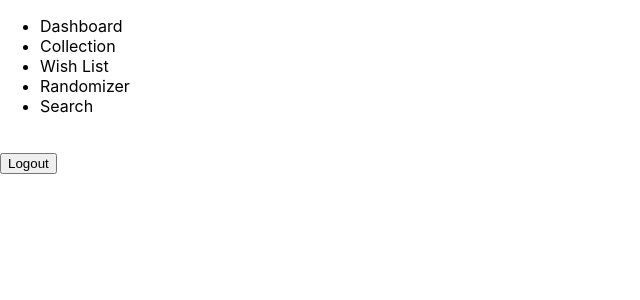
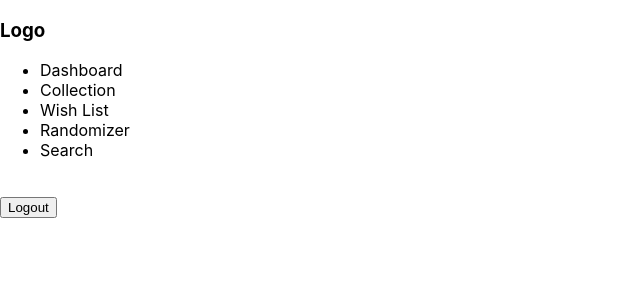
Before and after one commit to debersole81/audiophile, a React (Create React App) app: page /dashboard in a window 1280 px wide. Shown: the top 300 px of the page, without its empty margins (0-640 px from the left). Built offline with nearby package versions, Linux system fonts and the light colour scheme.

Commit message:
Added logo element placeholder in return statement

```diff
--- a/src/components/Nav.js
+++ b/src/components/Nav.js
@@ -4,6 +4,7 @@ function Nav() {
 
     return (
         <nav>
+            <h3>Logo</h3>
             <ul>
                 <li>Dashboard</li>
                 <li>Collection</li>
```
